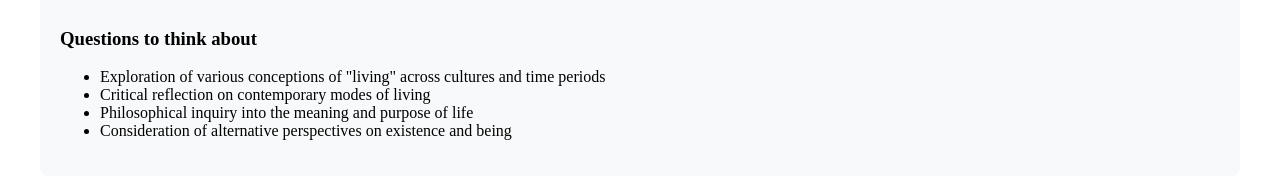
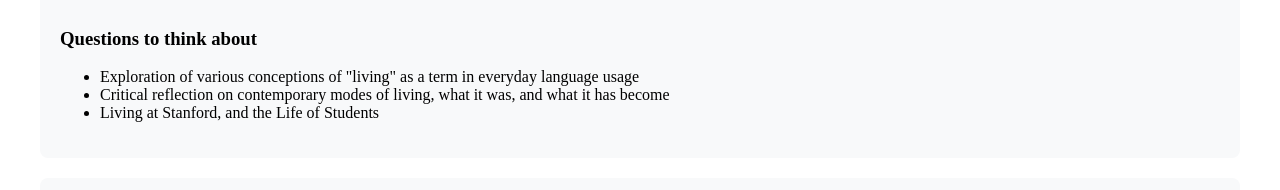
Before and after one commit to sgcxliv/calledliving, a Next.js app: page /lifecycle/1 in a window 1280 px wide. Shown: the part 431-621 px from the top of the page. Built offline with nearby package versions, Linux system fonts and the light colour scheme; no server answers.

Commit message:
Update [id].js

```diff
--- a/pages/lifecycle/[id].js
+++ b/pages/lifecycle/[id].js
@@ -135,10 +135,10 @@ export default function LifecyclePage() {
           <div style={{ marginTop: '30px' }}>
             <h3>Questions to think about</h3>
             <ul>
-              <li>Exploration of various conceptions of "living" across cultures and time periods</li>
-              <li>Critical reflection on contemporary modes of living</li>
-              <li>Philosophical inquiry into the meaning and purpose of life</li>
-              <li>Consideration of alternative perspectives on existence and being</li>
+              <li>Exploration of various conceptions of "living" as a term in everyday language usage</li>
+              <li>Critical reflection on contemporary modes of living, what it was, and what it has become</li>
+           <li>Living at Stanford, and the Life of Students</li>
+
             </ul>
           </div>
         </div>
```
